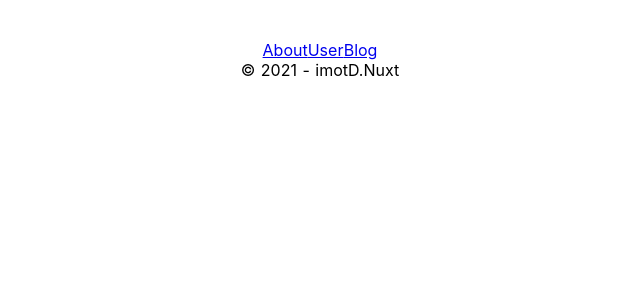
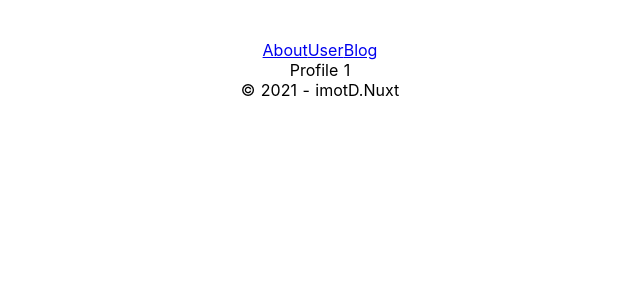
Before and after one commit to imotD/nuxtjs-basic, a Nuxt app: page /user/1 in a window 1280 px wide. Shown: the top 300 px of the page, without its empty margins (320-960 px from the left). Built offline with nearby package versions, Linux system fonts and the light colour scheme.

Commit message:
try router dinamis

```diff
--- /dev/null
+++ b/pages/user/_id.vue
@@ -0,0 +1,11 @@
+<template>
+  <div>
+    <span>Profile {{ $route.params.id }}</span>
+  </div>
+</template>
+
+<script>
+export default {};
+</script>
+
+<style lang="scss" scoped></style>
```
